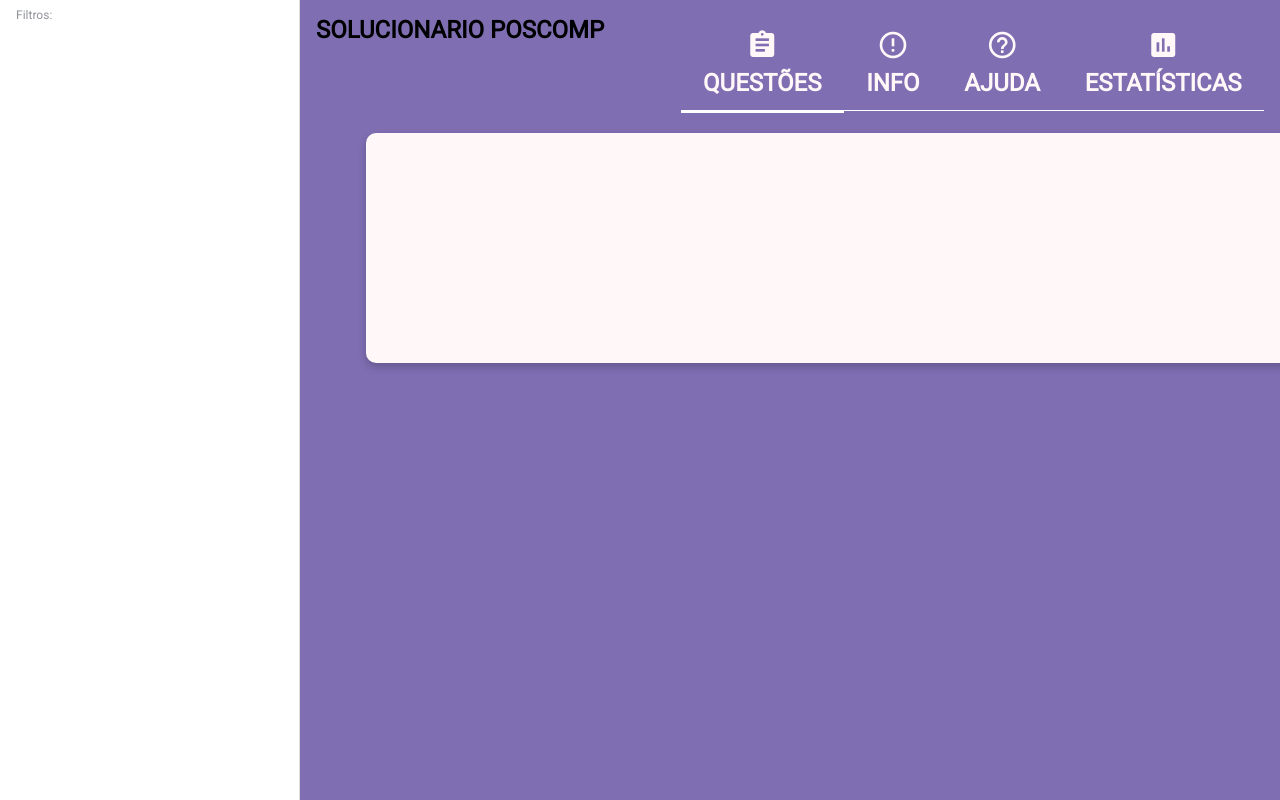
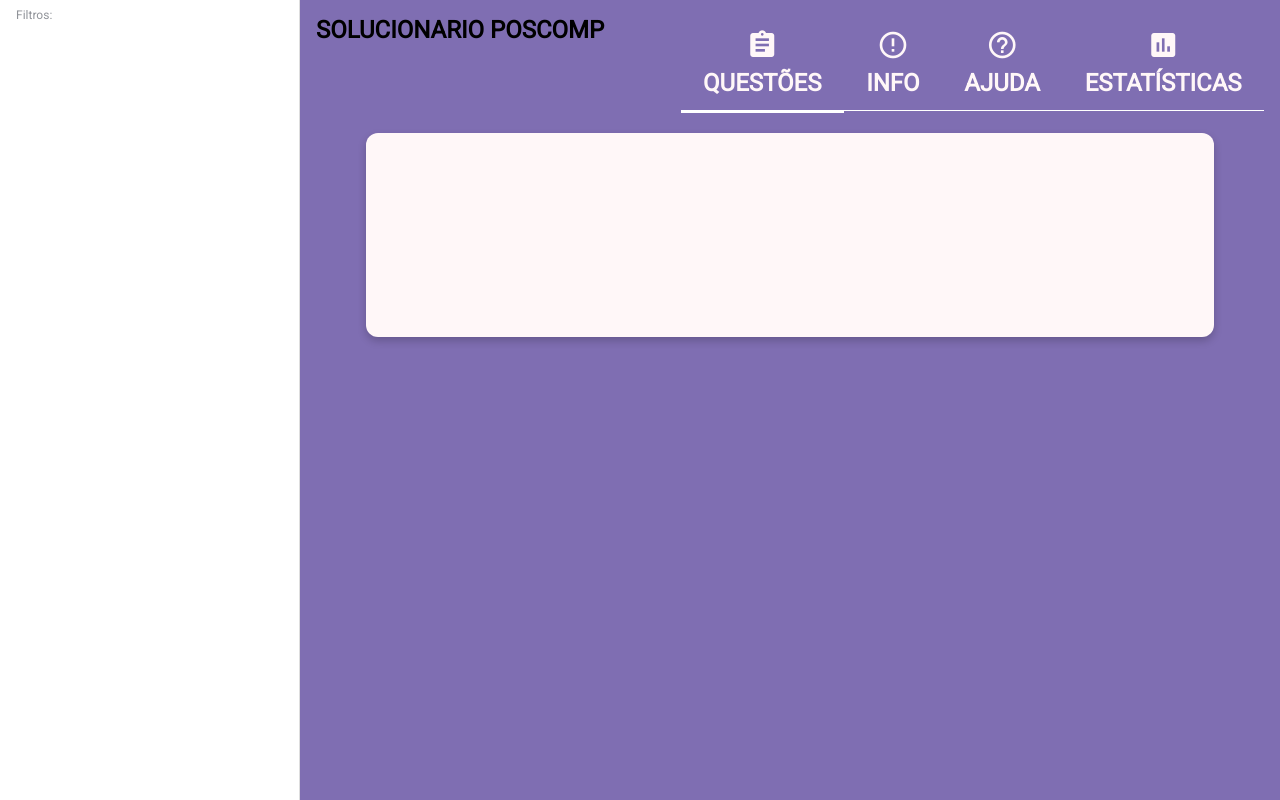
Before and after one commit to OpenDevUFCG/poscomp, a React (Create React App) app: page / in a window 1280 px wide. Built offline with nearby package versions, Linux system fonts and the light colour scheme.

Commit message:
adiciona resposividade ao card

```diff
--- a/src/components/card/Card.css
+++ b/src/components/card/Card.css
@@ -2,9 +2,9 @@
 .card__container {
     background: #FFF7F8;
     font-family: 'Ikaros', sans-serif;
-    border-radius: 10px;
-    padding: 40px 310px;
-    height: 150px;
+    border-radius: 12px;
+    padding: 5% 30%;
+    height: 120px;
     display: grid;
     grid-template-areas:
       'title title'
@@ -23,9 +23,10 @@
     padding: 20px 50px;
   }
 
-  @media screen and (max-width: 720px) {
+  @media screen and (max-width: 1400px) {
     .card__container {
       display: grid;
+      padding: 5% 30%;
       grid-gap: 1em;
       grid-template-columns: 1fr;
       grid-template-areas:
--- a/src/components/header/PageHeader.css
+++ b/src/components/header/PageHeader.css
@@ -7,7 +7,7 @@
   grid-row-gap: 1cm;
 }
 
-@media (min-width: 801px) {
+@media (min-width: 720px) {
   .header-toggle-button {
     display: none;
   }
--- a/src/components/sidenav/PageSideNav.css
+++ b/src/components/sidenav/PageSideNav.css
@@ -14,7 +14,7 @@
   color: #909399;
 }
 
-@media (max-width: 800px) {
+@media screen and (max-width: 1024px) {
   .drawer {
     width: 70%;
     box-shadow: 2px 0 10px rgba(0, 0, 0, 0.3);
```
